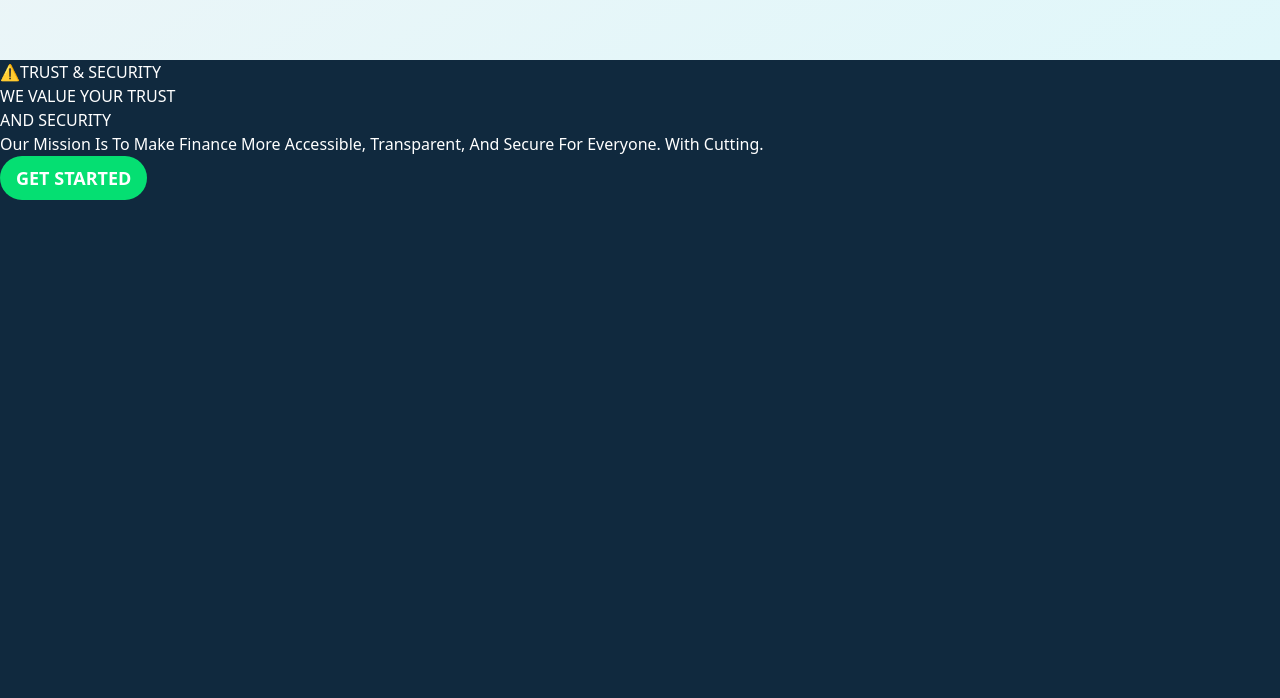
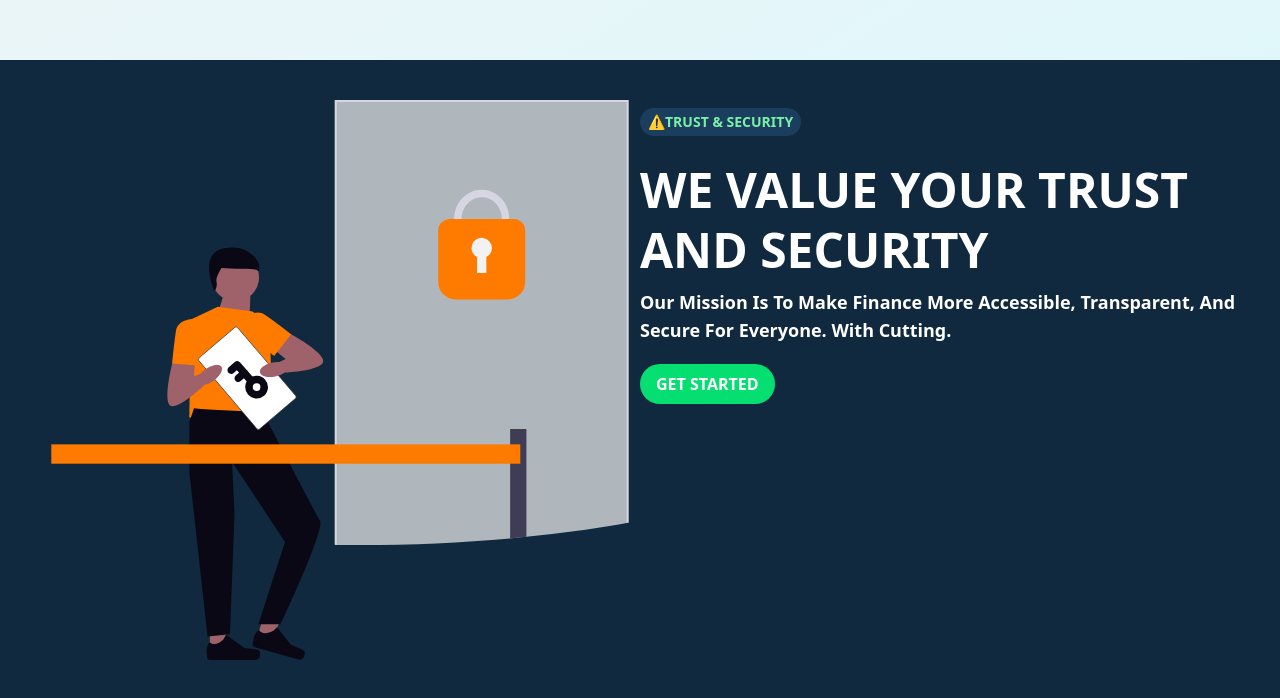
Before and after one commit to devinllc/sfcs-, a React (Vite) app in the folder client/web/SoFiCo/: page / in a window 1280 px wide. Shown: the part 2340-3038 px from the top of the page. Built offline with nearby package versions, Linux system fonts and the light colour scheme.

Commit message:
trust page updated

```diff
--- a/client/web/SoFiCo/src/components/Trust.jsx
+++ b/client/web/SoFiCo/src/components/Trust.jsx
@@ -1,17 +1,20 @@
 import React from 'react'
+import trustImg from "../assets/trust.svg"
 
 function Trust() {
   return (
-    <div className='min-h-[80vh] bg-[#10293E]'>
-        <div className="left_side text-white">
-            <p>
+    <div className='h-[80vh] bg-[#10293E] flex p-10'>
+        <div className="left_side w-1/2">
+            <img src={trustImg} className='w-full h-full' />
+        </div>
+        <div className="right_side w-1/2 text-white">
+          <p className='bg-[#1B3D5E] py-1 px-2 rounded-full font-semibold text-sm text-green-300 inline-block my-2'>
                 ⚠️TRUST & SECURITY
             </p>
-            <h1>WE VALUE YOUR TRUST<br/>AND SECURITY</h1>
-            <p>Our Mission Is To Make Finance More Accessible, Transparent, And Secure For Everyone. With Cutting.</p>
-            <button className='text-white cursor-pointer hover:bg-[#61CA53] bg-green-400 py-2 px-4 rounded-full font-bold text-lg'>GET STARTED</button>
+            <h1 className='font-extrabold text-5xl mt-4 mb-2 leading-15'>WE VALUE YOUR TRUST<br/>AND SECURITY</h1>
+            <p className='text-lg mt-2 mb-5 font-semibold'>Our Mission Is To Make Finance More Accessible, Transparent, And Secure For Everyone. With Cutting.</p>
+            <button className='text-white cursor-pointer hover:bg-[#61CA53] bg-green-400 py-2 px-4 rounded-full font-bold text-base'>GET STARTED</button>
         </div>
-        <div className="right_side"></div>
     </div>
   )
 }
```
